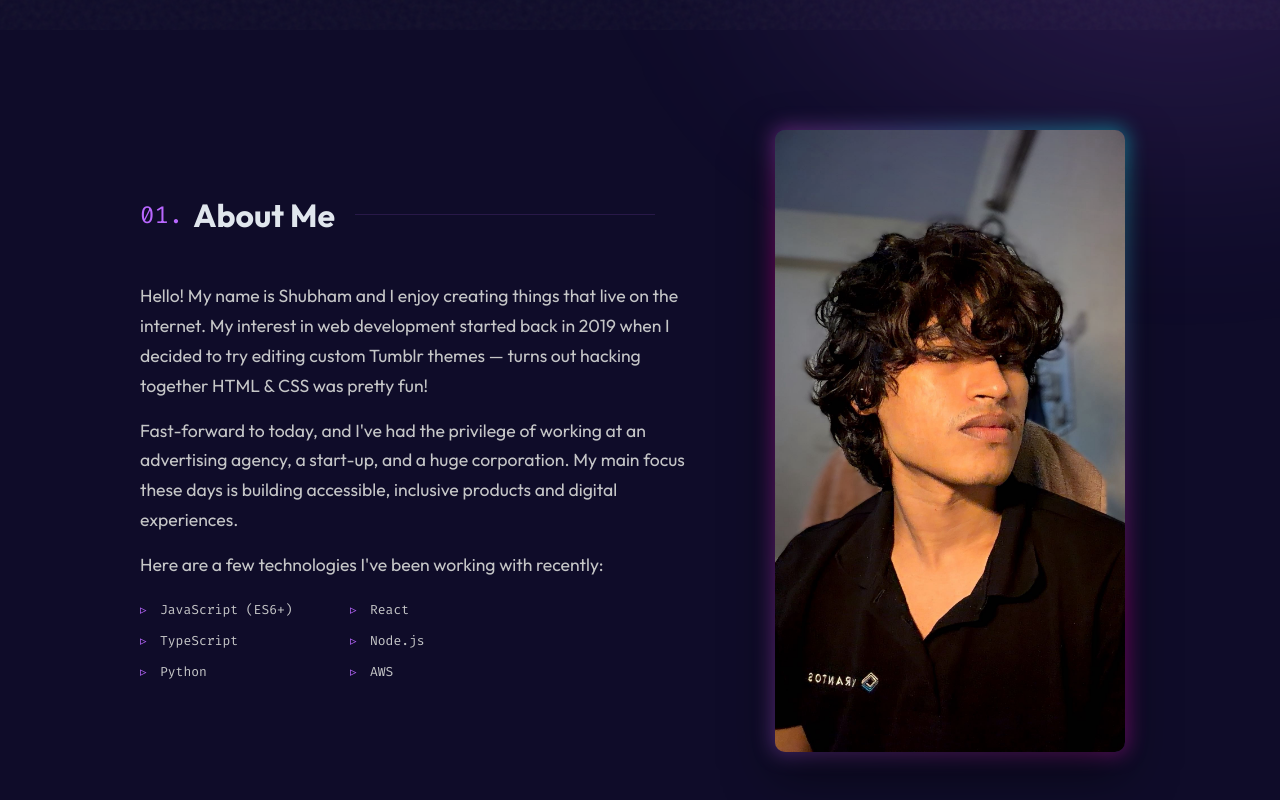
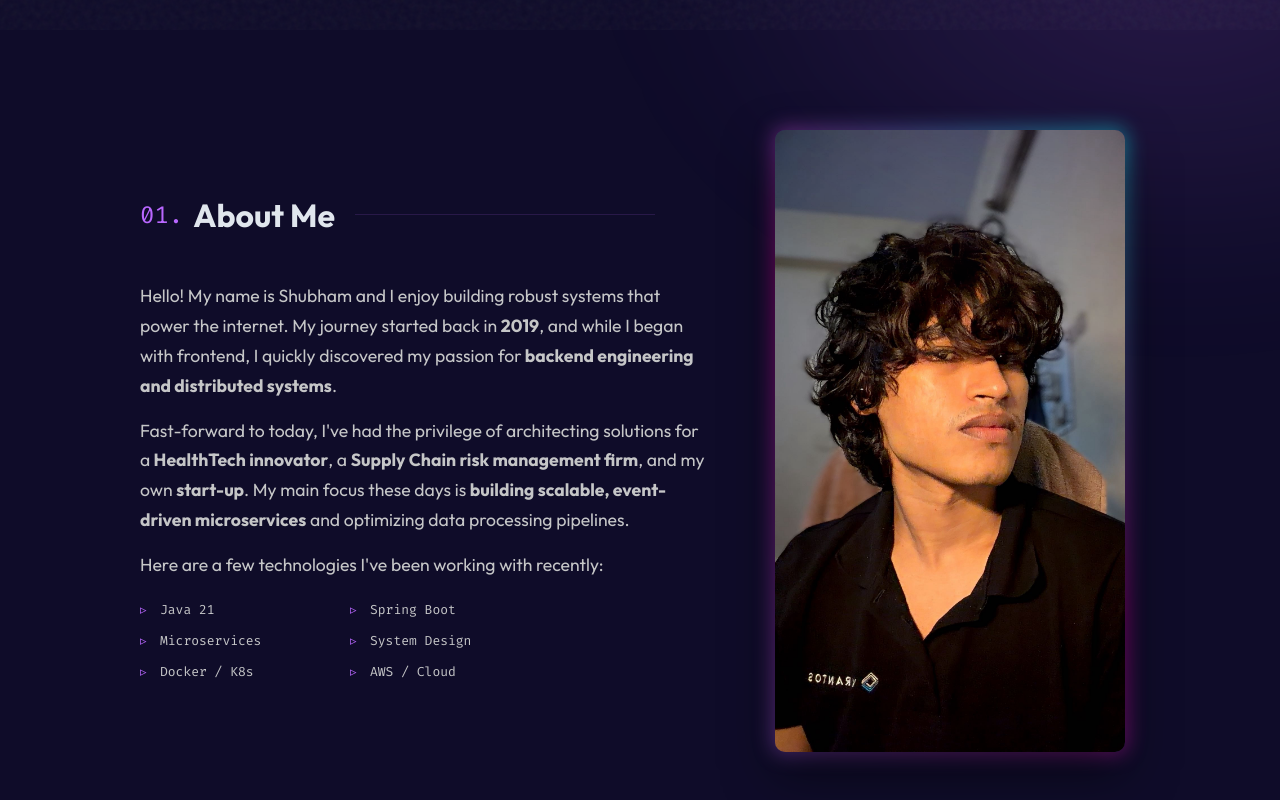
Before and after one commit to shubham199711/personal_website, a React (Vite) app: page / in a window 1280 px wide. Shown: the part 770-1570 px from the top of the page. Built offline with nearby package versions, Linux system fonts and the light colour scheme.

Commit message:
redesign

```diff
--- a/src/sections/About.tsx
+++ b/src/sections/About.tsx
@@ -168,14 +168,6 @@ const About = () => {
   const springRotateX = useSpring(rotateX, springConfig);
   const springRotateY = useSpring(rotateY, springConfig);
 
-  const technologies = [
-    "JavaScript (ES6+)",
-    "React",
-    "TypeScript",
-    "Node.js",
-    "Python",
-    "AWS",
-  ];
 
   function handleMouse(event: React.MouseEvent<HTMLDivElement, MouseEvent>) {
     const rect = event.currentTarget.getBoundingClientRect();
@@ -202,20 +194,20 @@ const About = () => {
             <span>01.</span> About Me
           </SectionTitle>
           <Paragraph>
-            Hello! My name is Shubham and I enjoy creating things that live on the internet.
-            My interest in web development started back in 2019 when I decided to try editing
-            custom Tumblr themes — turns out hacking together HTML & CSS was pretty fun!
+            Hello! My name is Shubham and I enjoy building robust systems that power the internet.
+            My journey started back in <strong>2019</strong>, and while I began with frontend, I quickly discovered my passion for
+            <strong> backend engineering and distributed systems</strong>.
           </Paragraph>
           <Paragraph>
-            Fast-forward to today, and I've had the privilege of working at an
-            advertising agency, a start-up, and a huge corporation.
-            My main focus these days is building accessible, inclusive products and digital experiences.
+            Fast-forward to today, I've had the privilege of architecting solutions for a
+            <strong> HealthTech innovator</strong>, a <strong>Supply Chain risk management firm</strong>, and my own <strong>start-up</strong>.
+            My main focus these days is <strong>building scalable, event-driven microservices</strong> and optimizing data processing pipelines.
           </Paragraph>
           <Paragraph>
             Here are a few technologies I've been working with recently:
           </Paragraph>
           <TechList>
-            {technologies.map((tech, i) => (
+            {["Java 21", "Spring Boot", "Microservices", "System Design", "Docker / K8s", "AWS / Cloud"].map((tech, i) => (
               <TechItem key={i}>{tech}</TechItem>
             ))}
           </TechList>
--- a/src/sections/Game.tsx
+++ b/src/sections/Game.tsx
@@ -108,17 +108,29 @@ const Game = () => {
         return { x, y };
     };
 
-    // Update mouse position Ref immediately
-    const handleMouseMove = (e: React.MouseEvent) => {
+    // Update mouse/touch position
+    const handleMove = (e: React.MouseEvent | React.TouchEvent) => {
         if (!containerRef.current) return;
         const rect = containerRef.current.getBoundingClientRect();
 
-        const x = e.clientX - rect.left;
-        const y = e.clientY - rect.top;
+        let clientX, clientY;
+
+        if ('touches' in e) {
+            clientX = e.touches[0].clientX;
+            clientY = e.touches[0].clientY;
+        } else {
+            clientX = (e as React.MouseEvent).clientX;
+            clientY = (e as React.MouseEvent).clientY;
+        }
+
+        const x = clientX - rect.left;
+        const y = clientY - rect.top;
 
         mousePosRef.current = { x, y };
         setCursorRenderPos({ x, y });
     };
+
+    const caughtRef = useRef(false); // Ref for immediate logic updates
 
     // Bug logic
     useEffect(() => {
@@ -139,7 +151,6 @@ const Game = () => {
             if (lastTime === 0) {
                 lastTime = time;
             }
-            // const deltaTime = time - lastTime;
             lastTime = time;
 
             // Unpack positions
@@ -158,7 +169,7 @@ const Game = () => {
             const speedMultiplier = 1 + (score * 0.2); // Scales faster (was 0.15)
             const moveSpeed = baseSpeed * speedMultiplier;
 
-            if (distance < safeDistance && !caught) {
+            if (distance < safeDistance && !caughtRef.current) {
                 // Normalize vector (run away)
                 const vx = dx / distance;
                 const vy = dy / distance;
@@ -174,19 +185,21 @@ const Game = () => {
                 if (currentBugY < margin) currentBugY = margin;
                 if (currentBugY > rect.height - margin) currentBugY = rect.height - margin;
 
-            } else if (!caught) {
+            } else if (!caughtRef.current) {
                 // Jitter / Wander when safe
                 currentBugX += (Math.random() - 0.5) * 5; // More jitter
                 currentBugY += (Math.random() - 0.5) * 5;
             }
 
             // Check collision (Catch) - Harder
-            if (distance < 30 && !caught) {
-                setCaught(true);
+            if (distance < 30 && !caughtRef.current) {
+                caughtRef.current = true; // Immediate update
+                setCaught(true); // Visual update
                 setSplatPos({ x: currentBugX, y: currentBugY }); // Freeze position for visual
                 setScore(s => s + 1);
 
                 setTimeout(() => {
+                    caughtRef.current = false;
                     setCaught(false);
                     // Smart Respawn
                     const newPos = spawnBug(rect, mouseX, mouseY);
@@ -205,10 +218,15 @@ const Game = () => {
 
         animationFrameId = requestAnimationFrame(gameLoop);
         return () => cancelAnimationFrame(animationFrameId);
-    }, [score, caught]); // Re-run loop when score/caught changes is okay/safe
+    }, [score]); // Removed caught from dependency as we use Ref
 
     return (
-        <GameSection ref={containerRef} onMouseMove={handleMouseMove}>
+        <GameSection
+            ref={containerRef}
+            onMouseMove={handleMove}
+            onTouchMove={handleMove}
+            style={{ touchAction: 'none' }} // Prevent scrolling on mobile
+        >
             <Title>Bug Hunter</Title>
             <Instruction style={{ opacity: score > 2 ? 0 : 1, transition: 'opacity 0.5s' }}>
                 Your cursor is YOU. Chase the bug! 🪳
--- a/src/sections/Hero.tsx
+++ b/src/sections/Hero.tsx
@@ -235,7 +235,7 @@ const Hero = () => {
             I build things for the web.
           </RoleText>
           <Description variants={itemVariants}>
-            I'm a software engineer specializing in building (and occasionally designing) exceptional digital experiences. Currently, I'm focused on building accessible, human-centered products.
+            I'm a software engineer specializing in <strong>backend systems and scalable architecture</strong>. Currently, I'm focused on <strong>migrating legacy monoliths to modern microservices and building high-performance data pipelines</strong>.
           </Description>
 
           <motion.div variants={itemVariants}>
@@ -266,7 +266,7 @@ const Hero = () => {
             </a>
           </MagneticWrapper>
         </ScrollIndicator>
-      </HeroSection>
+      </HeroSection >
     </>
   );
 };
```
